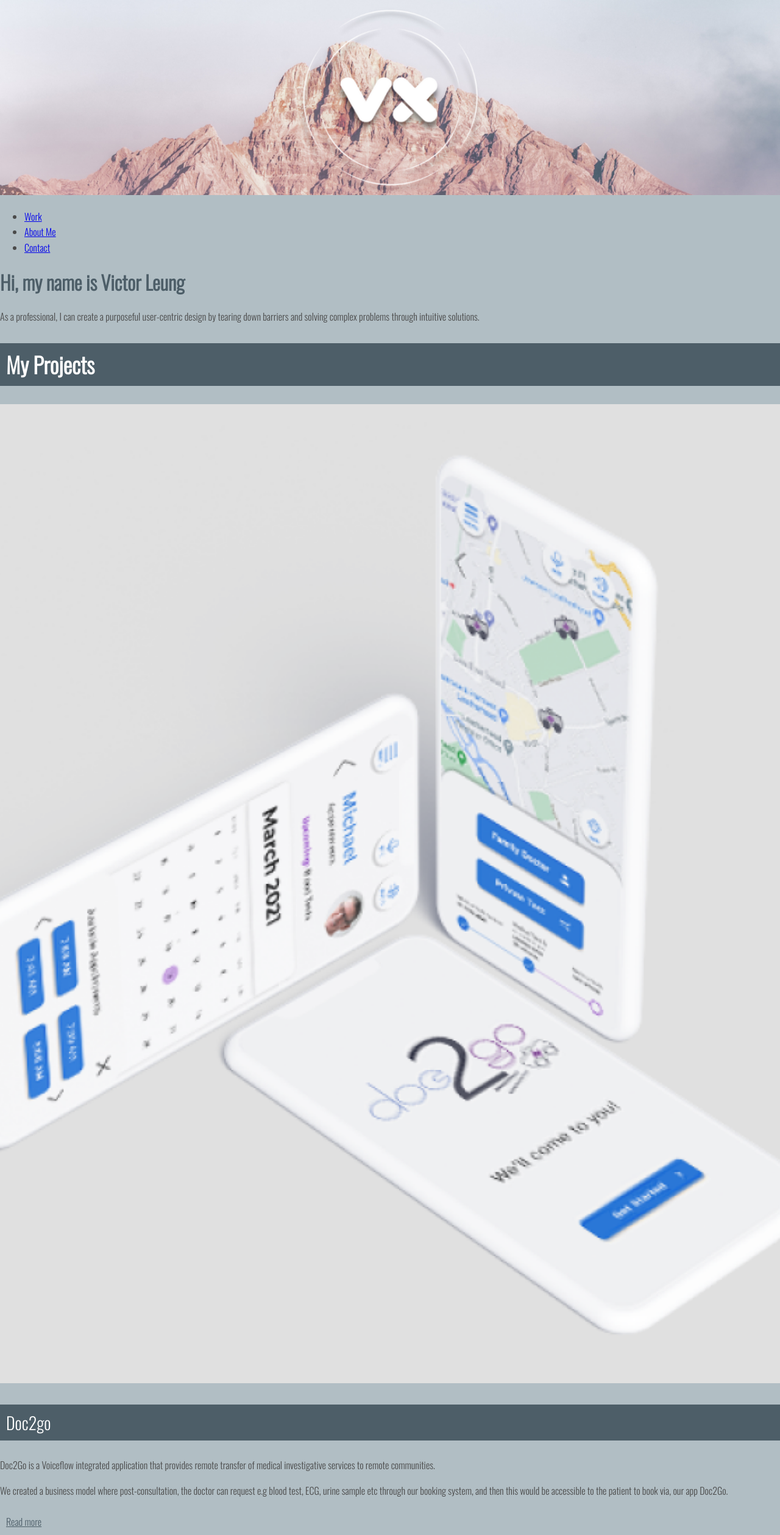
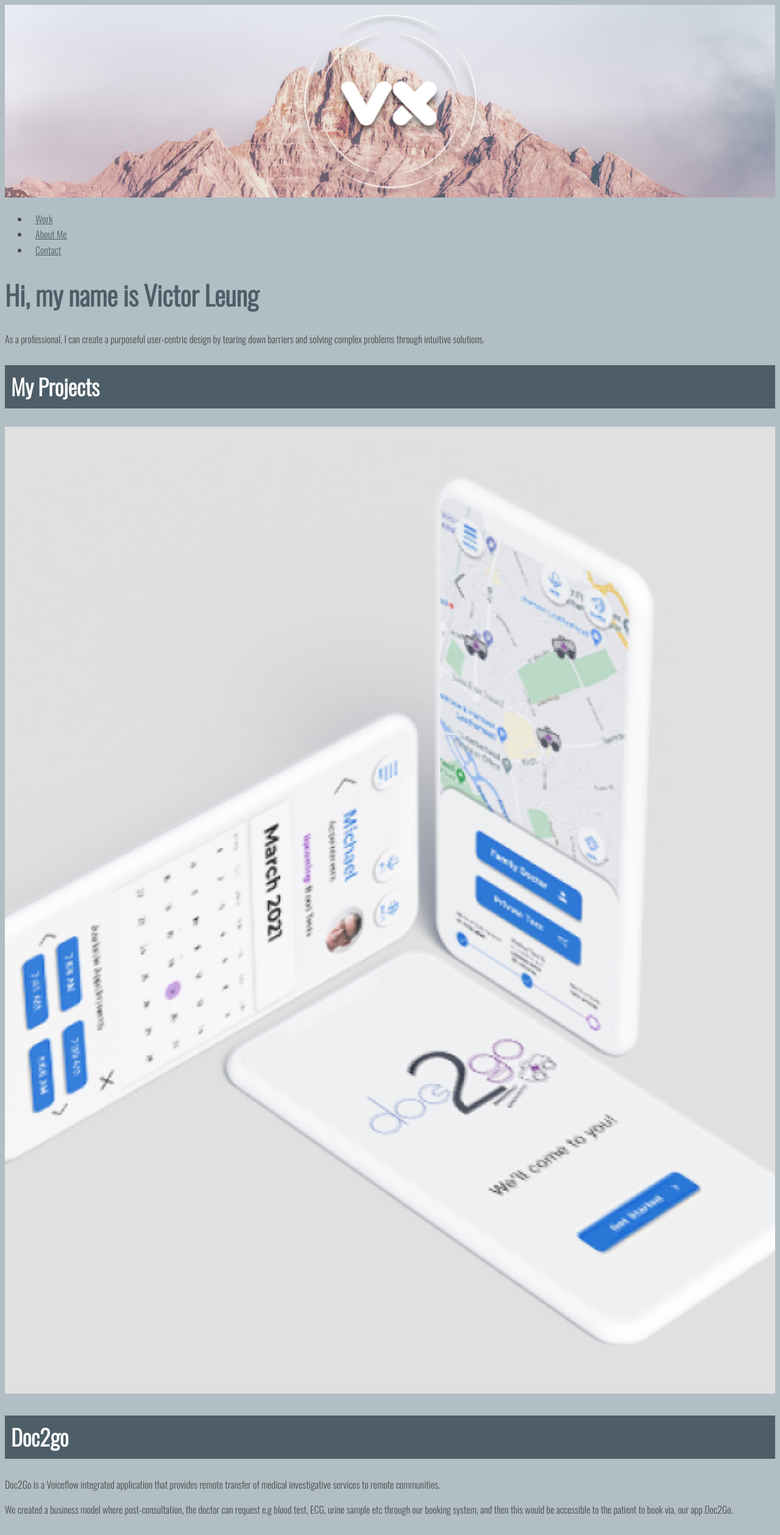
Before and after one commit to xmashiba/Portfolio-Site-Victor-Leung-, a plain HTML site: page index.html in a window 1280 px wide. Shown: the top 2518 px of the page at 61% size. Drawn offline with nearby package versions, Linux system fonts and the light colour scheme.

Commit message:
Updated CSS

```diff
--- a/css/style.css
+++ b/css/style.css
@@ -30,10 +30,15 @@ h4 {
   font-weight: 400;
 }
 
-#myproject {background-color:#4D5E68;
+.myproject {background-color:#4D5E68;
 color:#ffffff;
 padding: 10px;
 text-align:left; }
+
+
+
+
+
 
 .button.contact {
   background-color: transparent;
@@ -54,16 +59,15 @@ text-align:left; }
   font-weight: 300;
   padding: 10px;
   border-radius: 4px;
-  border-bottom: 2px solid #transparent; /* width of the border, type, color */
+  border-bottom: 2px; /* width of the border, type, color */
   transition: 0.2s opacity;
-.button:hover {background-color: #B19F8B;
 color: #ffffff;
 }
 
-.category { background-color: #B19F8B;
+.category { background-color:transparent ;
 color: #4D5E68; /* needed to override the default link color */
 font-weight: 300;
 padding: 10px;
 border-radius: 4px;
-border-bottom: 2px solid #transparent; /* width of the border, type, color */
+
 transition: 0.2s opacity;}
--- a/index.html
+++ b/index.html
@@ -7,19 +7,16 @@
     <meta name="description" content="UX/UI Designer based in Calgary, Alberta seeking opportunities to grow">
     <meta name="viewport" content="width=device-width, initial-scale=1">
       <title>Victor Leung UX/UI Designer</title>
-      <link rel="stylesheet" type=text/css href="css/style.css">
-        <link rel="stylesheet" type="text/css" href="https://cdnjs.cloudflare.com/ajax/libs/normalize/8.0.0/normalize.min.css">
         <link rel="stylesheet" type="text/css" href="css/normalize.css">
+        <link rel="stylesheet" type=text/css href="css/style.css">
         <link rel="preconnect" href="https://fonts.googleapis.com">
         <link rel="preconnect" href="https://fonts.gstatic.com" crossorigin>
         <link href="https://fonts.googleapis.com/css2?family=Oswald:wght@300&display=swap" rel="stylesheet">
 </head>
 
+
 <body>
     <!-- For the header -->
-    <style>
-    body{font-family:Oswald, sans-serif;}
-    </style>
 
     <header>
       <!-- For the navigation -->
@@ -55,7 +52,7 @@
         </p>
     </div>
       <!-- For your work/projects -->
-      <h2 id="myproject"> My Projects </h2>
+      <h2 class="myproject"> My Projects </h2>
         <div>
           <picture>
             <source srcset="img/doc2go/mobile_600px/doc2go_600px/doc2go_heroimage@1x.png" media="(max-width:767px)">
@@ -63,7 +60,7 @@
           </picture>
       </div>
         <div>
-          <h3 id="myproject">Doc2go </h3>
+          <h2 class="myproject">Doc2go </h2>
           <p> Doc2Go is a Voiceflow integrated application that provides remote
               transfer of medical investigative services to remote communities.
           </p>
@@ -81,7 +78,7 @@
         </picture>
       </div>
       <div>
-        <h3 id="myproject">Medise </h3>
+        <h2 class="myproject"> Medise </h2>
         <p> Medise is an app that allow health-conscious individuals to log in to a responsive health and wellbeing portal
           to record their health and medical information, and access general physical and mental wellbeing features.
         </p>
```
Also changed, not shown: about.html (+3 -7 lines), doc2go.html (+2 -6 lines).
